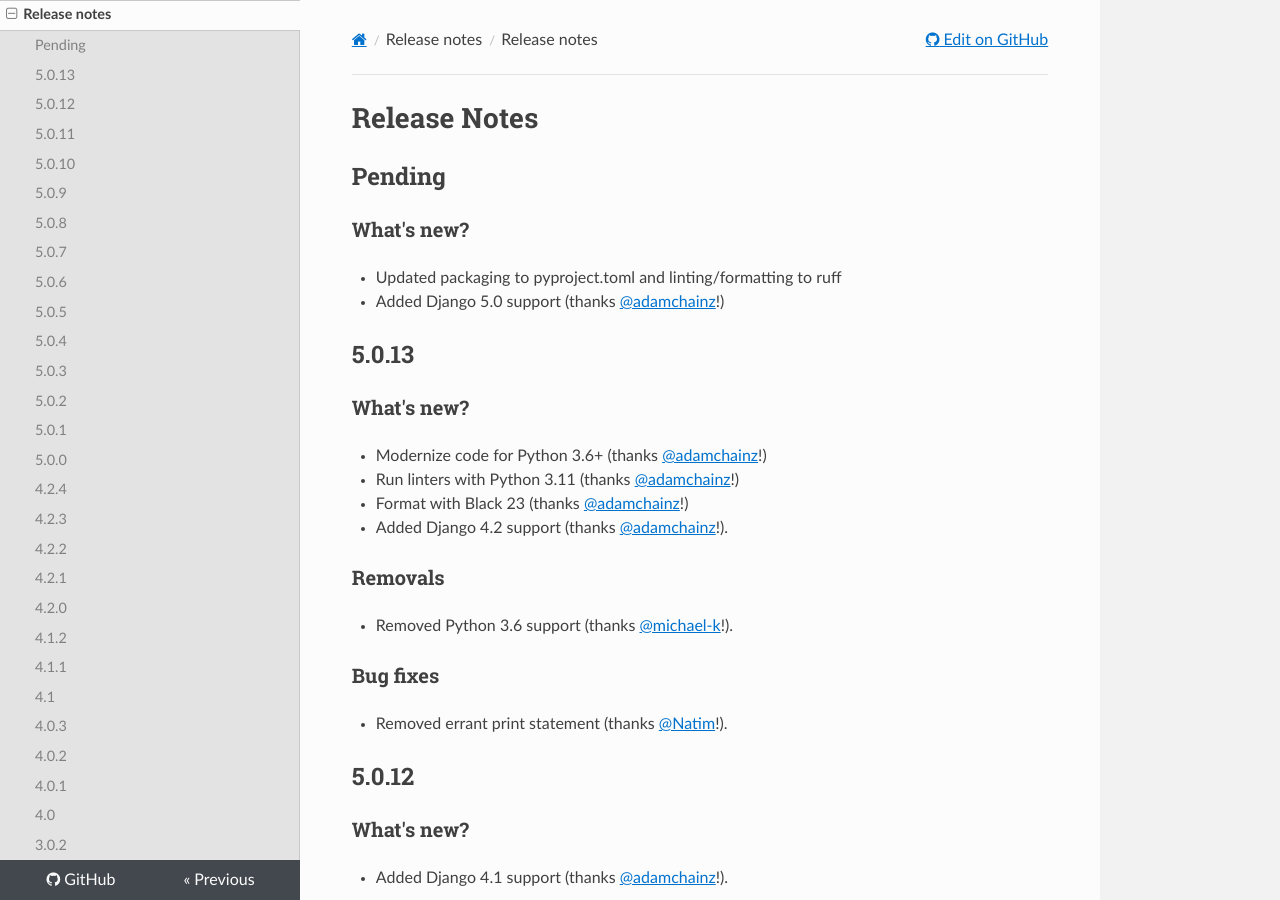
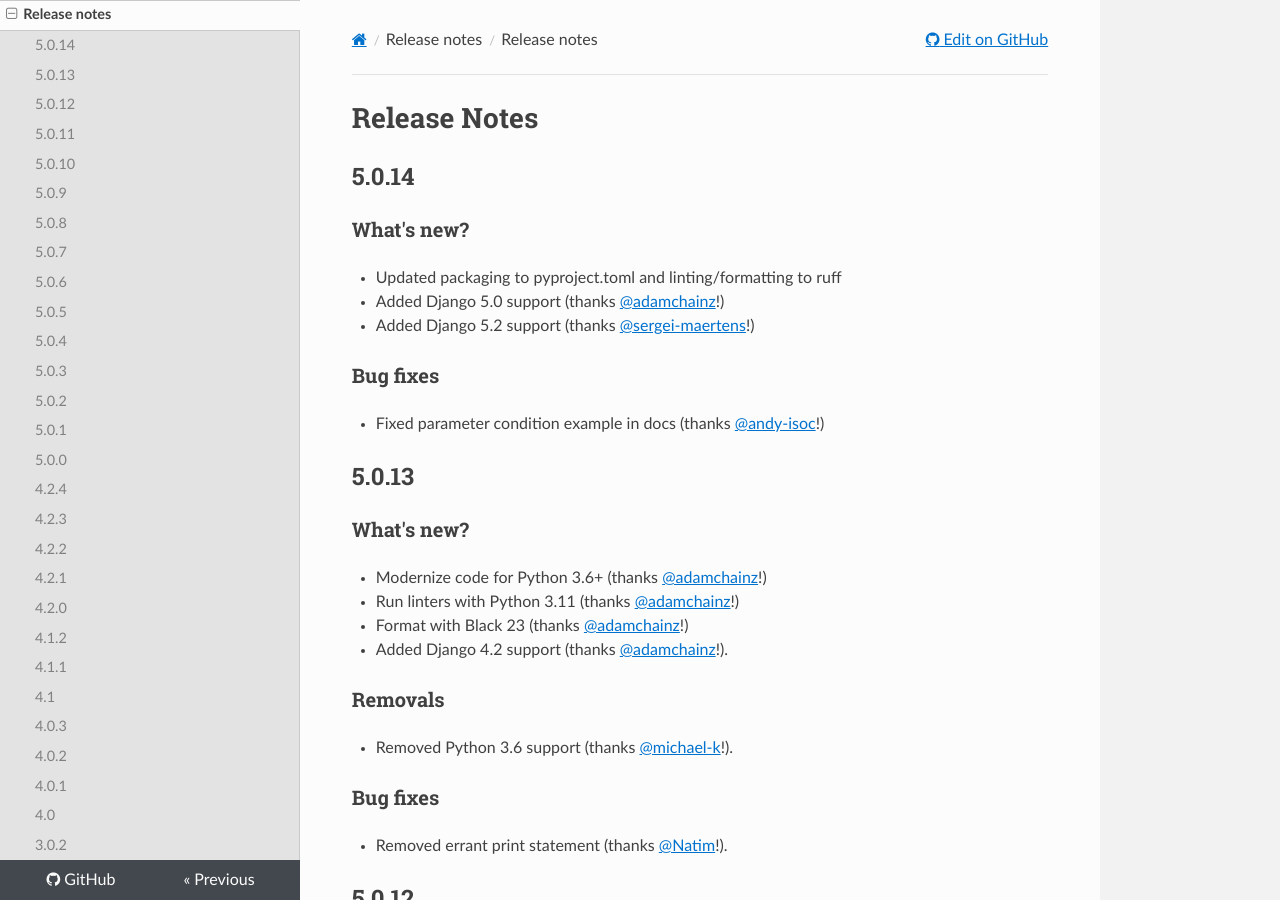
Before and after one commit to cfpb/django-flags, an MkDocs documentation site: the page built from docs/releasenotes.md, in a window 1280 px wide and 900 px high. Built offline with MkDocs 1.6.1, drawn with Linux system fonts in a browser that asks for light colours; nearby versions of some CDN libraries.

Commit message:
Update release notes for new release

```diff
--- a/docs/releasenotes.md
+++ b/docs/releasenotes.md
@@ -1,11 +1,16 @@
 # Release Notes
 
-## Pending
+## 5.0.14
 
 ### What's new?
 
 - Updated packaging to pyproject.toml and linting/formatting to ruff
 - Added Django 5.0 support (thanks [@adamchainz](https://github.com/adamchainz)!)
+- Added Django 5.2 support (thanks [@sergei-maertens](https://github.com/sergei-maertens)!)
+
+### Bug fixes
+
+- Fixed parameter condition example in docs (thanks [@andy-isoc](https://github.com/andy-isoc)!)
 
 ## 5.0.13
 
```
